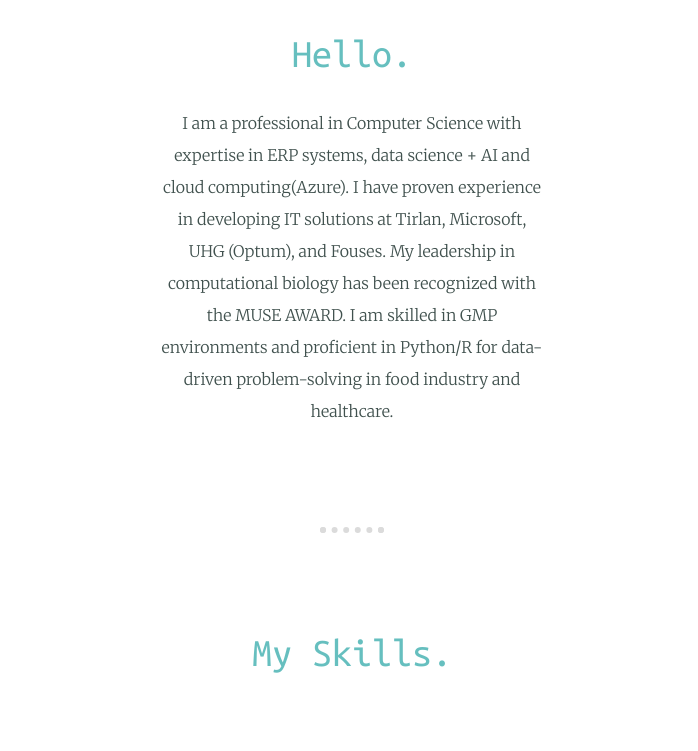
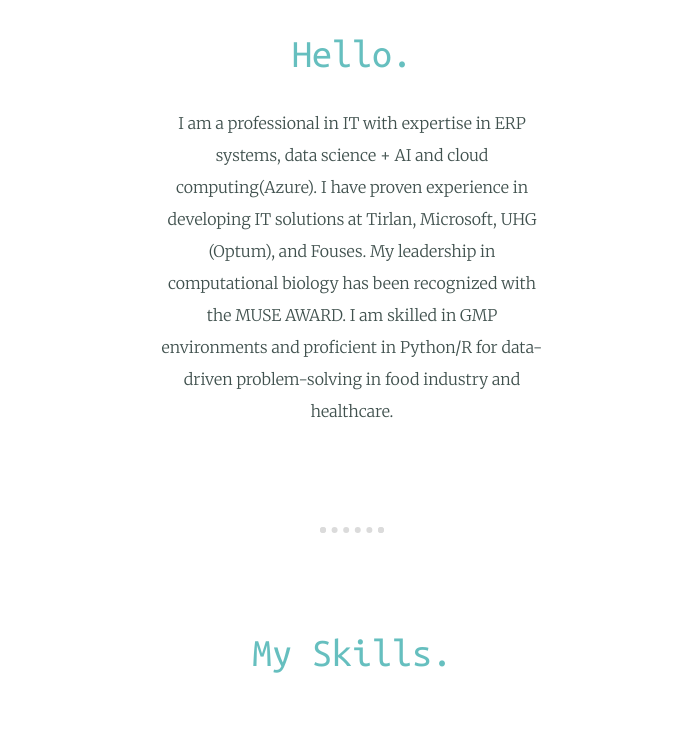
Before and after one commit to modniraj/My-Cv, a plain HTML site: page index.html in a window 1280 px wide. Shown: the part 1012-1763 px from the top of the page, without its empty margins (288-986 px from the left). Drawn offline with Linux system fonts and the light colour scheme.

Commit message:
Update index.html
changed CS to IT

```diff
--- a/index.html
+++ b/index.html
@@ -22,7 +22,7 @@
   <div class="profile">
     <img class="niru" src="images/Ni.png" alt="Niraj">
     <h2>Hello.</h2>
-    <p class="intro">I am a professional in Computer Science with expertise in ERP systems, data science + AI and cloud computing(Azure). I have proven experience in developing IT solutions at Tirlan, Microsoft, UHG (Optum), and Fouses. My leadership in computational biology has been recognized with the MUSE AWARD. I am skilled in GMP environments and proficient in Python/R for data-driven problem-solving in food industry and healthcare.</p>
+    <p class="intro">I am a professional in IT with expertise in ERP systems, data science + AI and cloud computing(Azure). I have proven experience in developing IT solutions at Tirlan, Microsoft, UHG (Optum), and Fouses. My leadership in computational biology has been recognized with the MUSE AWARD. I am skilled in GMP environments and proficient in Python/R for data-driven problem-solving in food industry and healthcare.</p>
   </div>
   <hr>
   <div class="skills">
```
